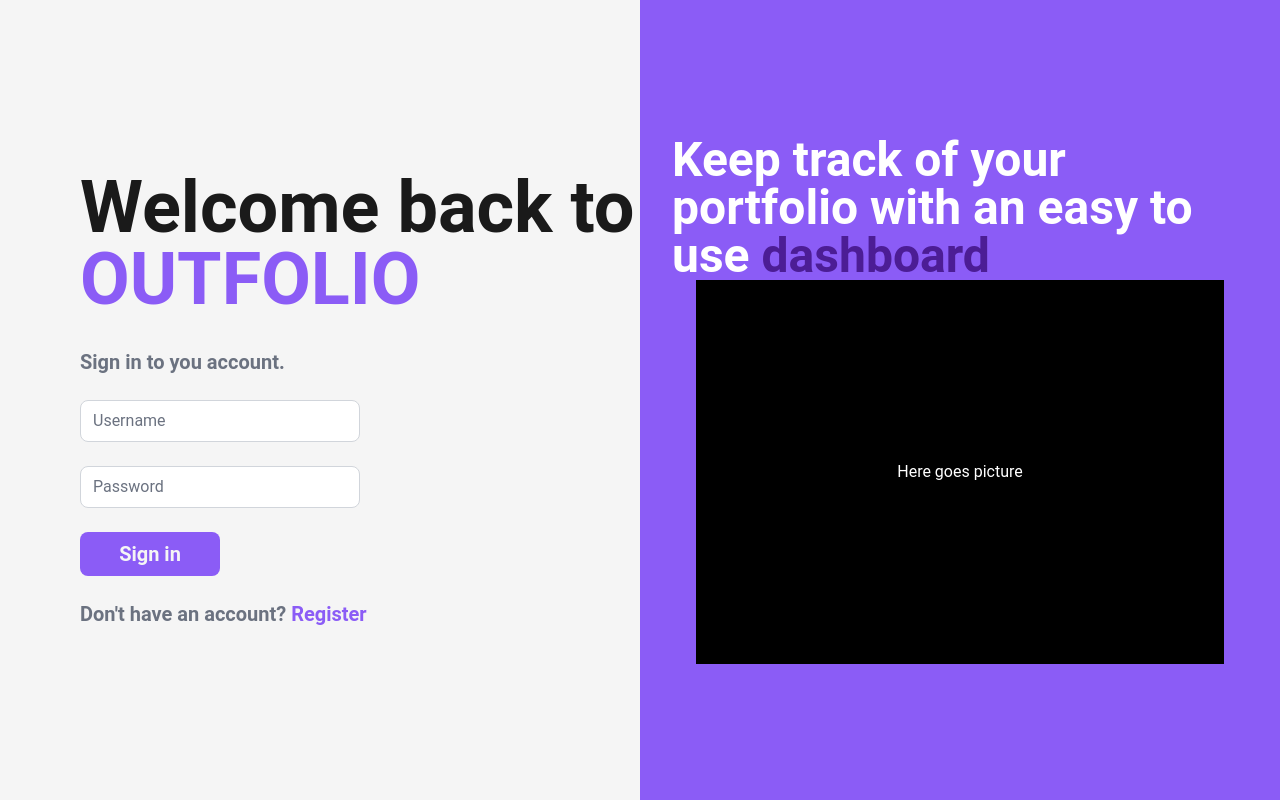
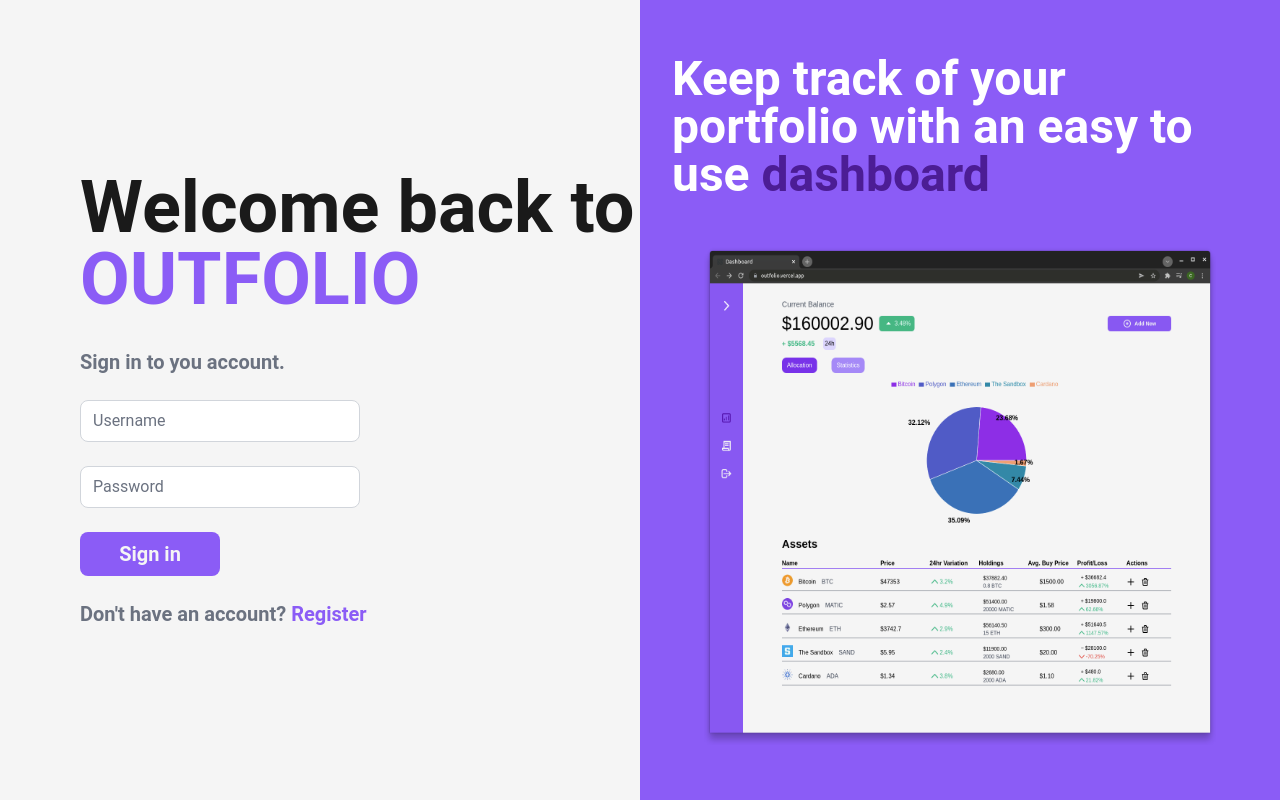
Before and after one commit to Camsz27/portfolio-tracker, a Next.js app in the folder client/: page /login in a window 1280 px wide. Built offline with nearby package versions, Linux system fonts and the light colour scheme.

Commit message:
adjust login page

```diff
--- a/client/components/LoginForm.jsx
+++ b/client/components/LoginForm.jsx
@@ -1,5 +1,6 @@
 import React, { useRef, useContext, useState, useEffect } from 'react';
 import Link from 'next/link';
+import Image from 'next/image';
 import AuthContext from '../store/AuthContext';
 import { useRouter } from 'next/router';
 
@@ -40,7 +41,7 @@
   };
   return (
     <>
-      <section className='min-h-full md:w-1/2 flex flex-col justify-center space-y-8 pl-20'>
+      <section className='min-h-full md:w-1/2 flex flex-col justify-center space-y-8 pl-10 md:pl-20'>
         <h1 className='text-5xl lg:text-7xl font-semibold'>
           Welcome back to <span className='text-purple-500'>OUTFOLIO</span>
         </h1>
@@ -89,8 +90,14 @@
           Keep track of your portfolio with an easy to use{' '}
           <span className='text-purple-900'>dashboard</span>
         </h1>
-        <div className='flex items-center justify-center w-11/12 mx-auto bg-black h-96'>
-          Here goes picture
+        <div className='flex mx-auto max-w-lg md:pt-3 lg:pt-12'>
+          <Image
+            src={'/preview.png'}
+            layout='intrinsic'
+            width={700}
+            height={680}
+            alt='app preview'
+          />
         </div>
       </section>
     </>
```
